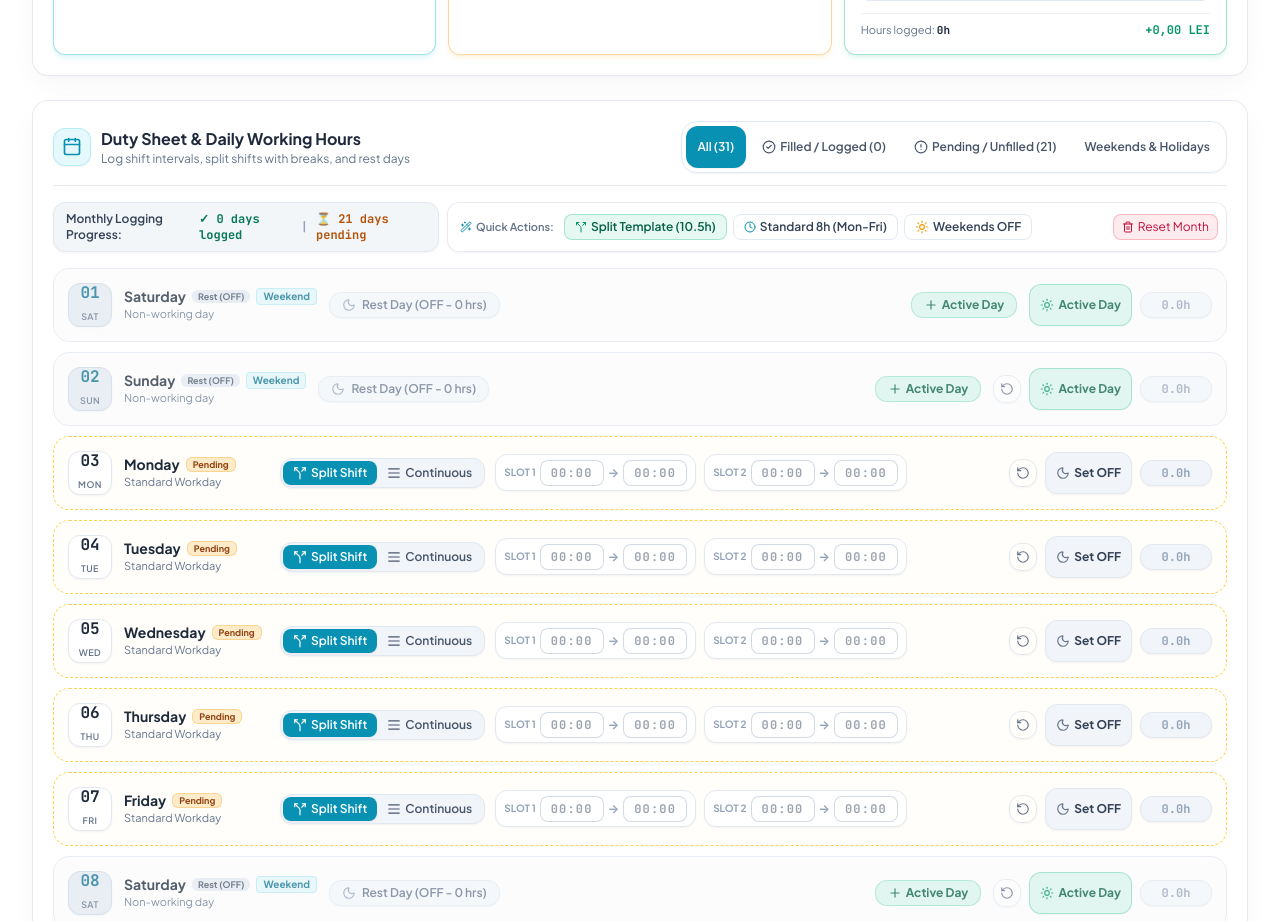
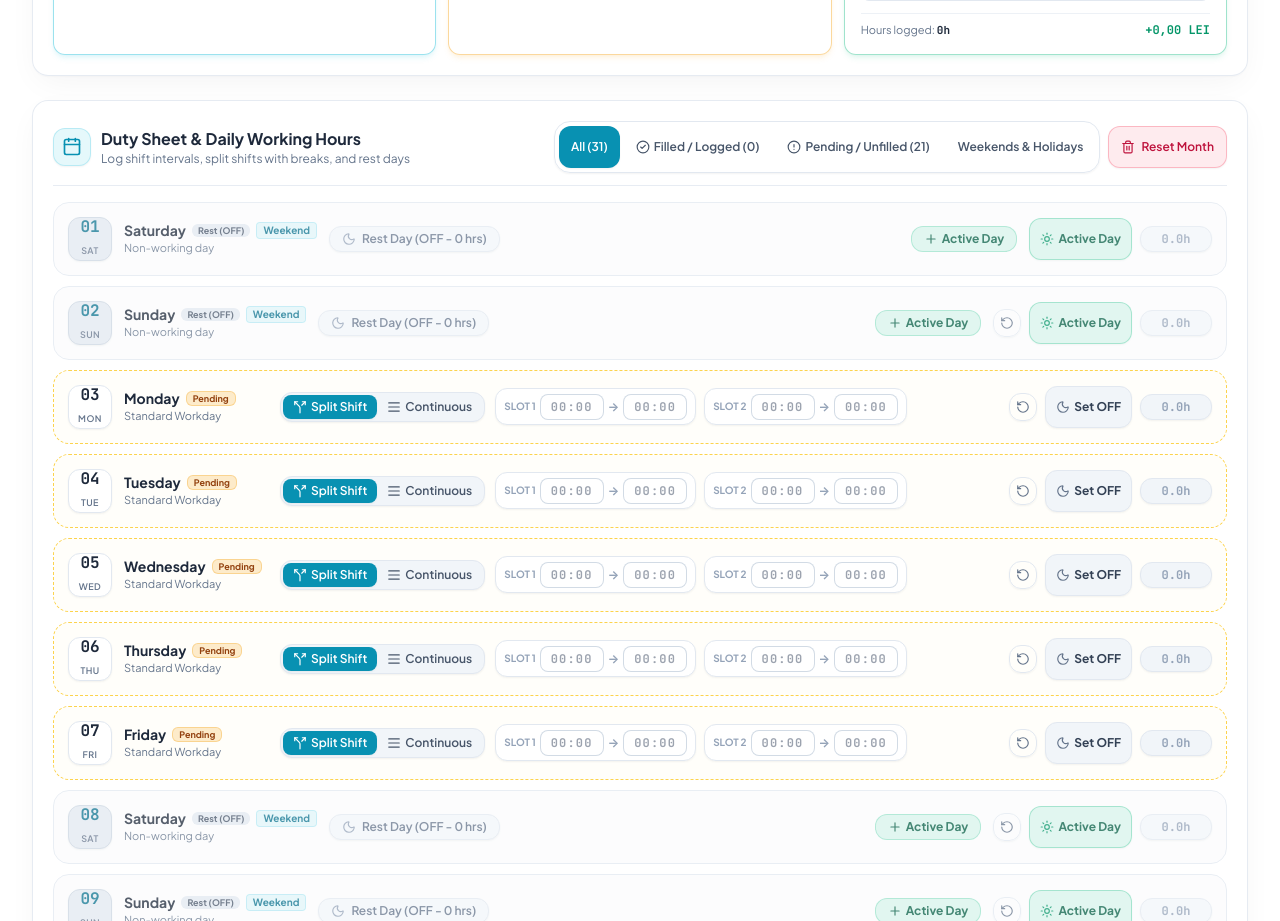
Before and after one commit to baizidmb/SalaryCalculator, a React (Vite) app: page / in a window 1280 px wide. Shown: the part 940-1861 px from the top of the page. Built offline with nearby package versions, Linux system fonts and the light colour scheme.

Commit message:
Remove Monthly Logging Progress and quick actions cards, place clean Reset Month button in toolbar

```diff
--- a/src/components/DutyGrid.jsx
+++ b/src/components/DutyGrid.jsx
@@ -1,11 +1,7 @@
 import React, { useState, useRef } from 'react';
 import {
   Calendar,
-  Wand2,
   Trash2,
-  Sun,
-  Clock,
-  Split,
   Filter,
   CheckCircle2,
   AlertCircle
@@ -18,9 +14,6 @@ export default function DutyGrid({
   days,
   shifts,
   onShiftChange,
-  onBulkFillWeekdaysStandard,
-  onBulkFillSplitTemplate,
-  onSetWeekendsOff,
   onClearMonth,
   onDuplicateRow,
   onCopyFromPrevious,
@@ -55,21 +48,16 @@ export default function DutyGrid({
     }
   };
 
-  // Calculate day counts
+  // Calculate day counts for filter badges
   let filledCount = 0;
   let pendingCount = 0;
-  let restCount = 0;
-  let totalLoggedHours = 0;
 
   days.forEach(d => {
     const shift = shifts[d.dateStr] || { isOff: d.isWeekend };
     const { workedHours } = calculateShiftDayHours(shift);
-    if (shift.isOff) {
-      restCount++;
-    } else if (workedHours > 0) {
+    if (!shift.isOff && workedHours > 0) {
       filledCount++;
-      totalLoggedHours += workedHours;
-    } else {
+    } else if (!shift.isOff && workedHours === 0) {
       pendingCount++;
     }
   });
@@ -94,8 +82,8 @@ export default function DutyGrid({
   return (
     <div className="w-full liquid-glass rounded-2xl p-3.5 sm:p-5 shadow-sm space-y-4">
 
-      {/* Top Toolbar: Title & Filter Tabs */}
-      <div className="flex flex-col xl:flex-row xl:items-center justify-between gap-3 pb-3 border-b border-slate-200/80 dark:border-slate-800/80">
+      {/* Top Toolbar: Title + Filter Tabs + Reset Month Button */}
+      <div className="flex flex-col lg:flex-row lg:items-center justify-between gap-3 pb-3 border-b border-slate-200/80 dark:border-slate-800/80">
 
         {/* Title */}
         <div className="flex items-center gap-2.5">
@@ -112,9 +100,11 @@ export default function DutyGrid({
           </div>
         </div>
 
-        {/* Filter Tabs (Horizontal scroll on mobile) */}
-        <div className="flex items-center gap-1 bg-white/80 dark:bg-slate-950/80 p-1 rounded-2xl border border-slate-200 dark:border-slate-800 shrink-0 self-start xl:self-auto overflow-x-auto max-w-full shadow-sm scrollbar-none">
+        {/* Filter Tabs & Reset Action */}
+        <div className="flex flex-wrap items-center gap-2">
 
+          {/* Filter Tabs */}
+          <div className="flex items-center gap-1 bg-white/80 dark:bg-slate-950/80 p-1 rounded-2xl border border-slate-200 dark:border-slate-800 overflow-x-auto max-w-full shadow-sm scrollbar-none">
             <button
               onClick={() => setFilterMode('all')}
               className={`px-2.5 sm:px-3 py-1.5 text-xs font-semibold rounded-xl transition-all shrink-0 touch-target ${
@@ -160,69 +150,18 @@ export default function DutyGrid({
             >
               {t.weekendHolidays}
             </button>
-
           </div>
 
-      </div>
-
-      {/* Progress & Quick Actions Bar */}
-      <div className="grid grid-cols-1 lg:grid-cols-3 gap-2 text-xs">
-
-        {/* Visual Logging Progress Banner */}
-        <div className="lg:col-span-1 flex items-center justify-between bg-slate-100/90 dark:bg-slate-950/60 px-3 py-2 rounded-xl border border-slate-200 dark:border-slate-800 shadow-sm">
-          <div className="flex items-center gap-2">
-            <span className="font-semibold text-slate-700 dark:text-slate-300">{t.statusSummaryTitle}:</span>
-          </div>
-          <div className="flex items-center gap-2 font-mono font-bold">
-            <span className="text-emerald-700 dark:text-emerald-400">✓ {filledCount} {t.daysLoggedOfTotal}</span>
-            <span className="text-slate-400">|</span>
-            <span className="text-amber-700 dark:text-amber-400">⏳ {pendingCount} {t.daysPending}</span>
-          </div>
-        </div>
-
-        {/* Bulk Action Toolbar */}
-        <div className="lg:col-span-2 flex flex-wrap items-center gap-1.5 bg-white/70 dark:bg-slate-950/40 p-1.5 sm:p-2 rounded-xl border border-slate-200/80 dark:border-slate-800/50 shadow-sm">
-          <span className="text-slate-500 font-semibold flex items-center gap-1 pl-1 pr-1 text-[11px]">
-            <Wand2 className="w-3 h-3 text-cyan-600" /> {t.quickActions}
-          </span>
-
+          {/* Reset Month Button */}
           <button
-            onClick={onBulkFillSplitTemplate}
-            className="flex items-center gap-1 px-2.5 py-1 rounded-lg bg-emerald-500/10 hover:bg-emerald-500/20 text-emerald-800 dark:text-emerald-300 text-xs font-semibold border border-emerald-500/30 transition-colors"
-            title="Auto-fill 10.5h split shift on standard workdays"
+            onClick={onClearMonth}
+            className="flex items-center gap-1.5 px-3 py-1.5 rounded-xl bg-rose-500/10 hover:bg-rose-500/20 text-rose-700 dark:text-rose-300 border border-rose-500/30 text-xs font-semibold transition-colors shadow-sm touch-target ml-auto sm:ml-0"
+            title="Reset all days in current month"
           >
-            <Split className="w-3 h-3 text-emerald-600" />
-            <span>{t.fillSplitTemplate}</span>
+            <Trash2 className="w-3.5 h-3.5" />
+            <span>{t.resetMonth}</span>
           </button>
 
-          <button
-            onClick={onBulkFillWeekdaysStandard}
-            className="flex items-center gap-1 px-2.5 py-1 rounded-lg bg-white dark:bg-slate-900 hover:bg-slate-100 dark:hover:bg-slate-800 text-slate-700 dark:text-slate-300 text-xs font-semibold border border-slate-200 dark:border-slate-700 transition-colors"
-            title="Auto-fill 8h standard weekdays"
-          >
-            <Clock className="w-3 h-3 text-cyan-600" />
-            <span>{t.fillStandardWeekdays}</span>
-          </button>
-
-          <button
-            onClick={onSetWeekendsOff}
-            className="flex items-center gap-1 px-2.5 py-1 rounded-lg bg-white dark:bg-slate-900 hover:bg-slate-100 dark:hover:bg-slate-800 text-slate-700 dark:text-slate-300 text-xs font-semibold border border-slate-200 dark:border-slate-700 transition-colors"
-            title="Mark all weekends as OFF"
-          >
-            <Sun className="w-3.5 h-3.5 text-amber-500" />
-            <span>{t.setWeekendsOff}</span>
-          </button>
-
-          <div className="ml-auto">
-            <button
-              onClick={onClearMonth}
-              className="flex items-center gap-1 px-2 py-1 rounded-lg bg-rose-500/10 hover:bg-rose-500/20 text-rose-700 dark:text-rose-300 border border-rose-500/30 text-xs transition-colors"
-              title="Reset month logs"
-            >
-              <Trash2 className="w-3 h-3" />
-              <span className="hidden sm:inline">{t.resetMonth}</span>
-            </button>
-          </div>
         </div>
 
       </div>
```
Lines whose indentation alone changed are shown as unchanged.
